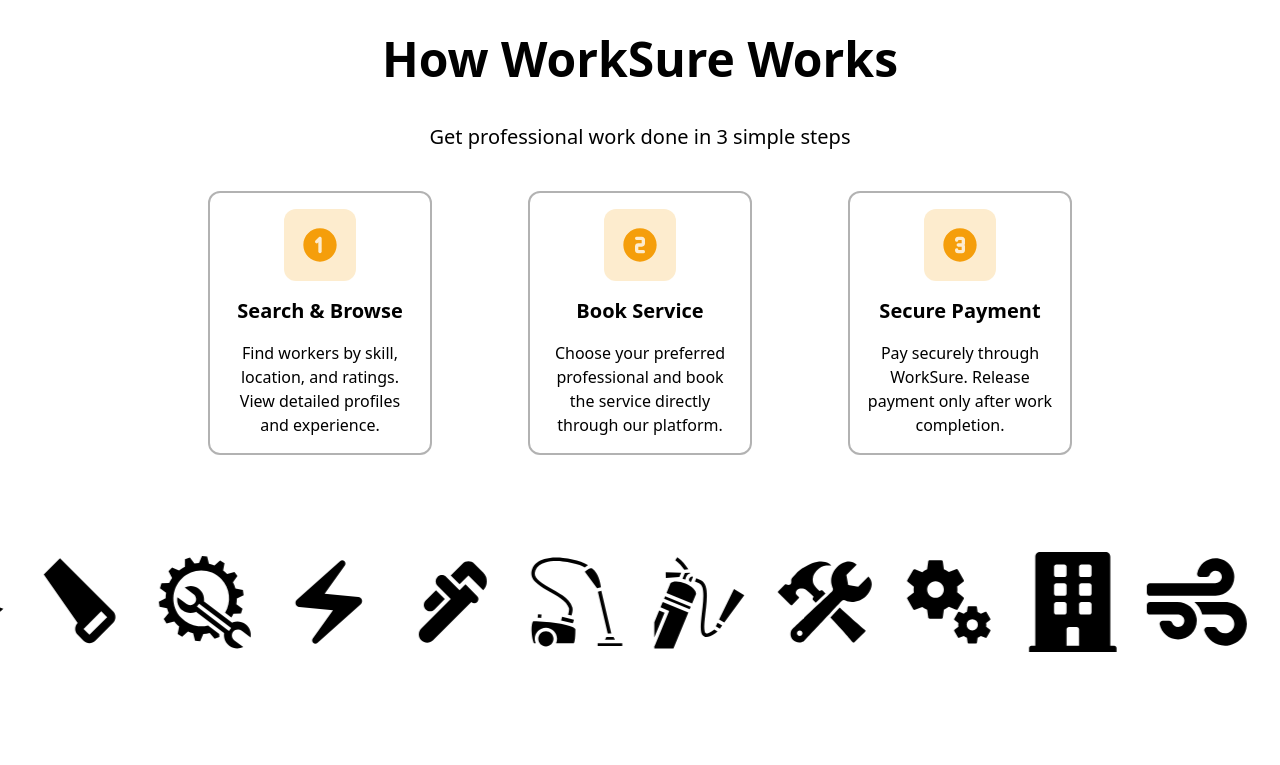
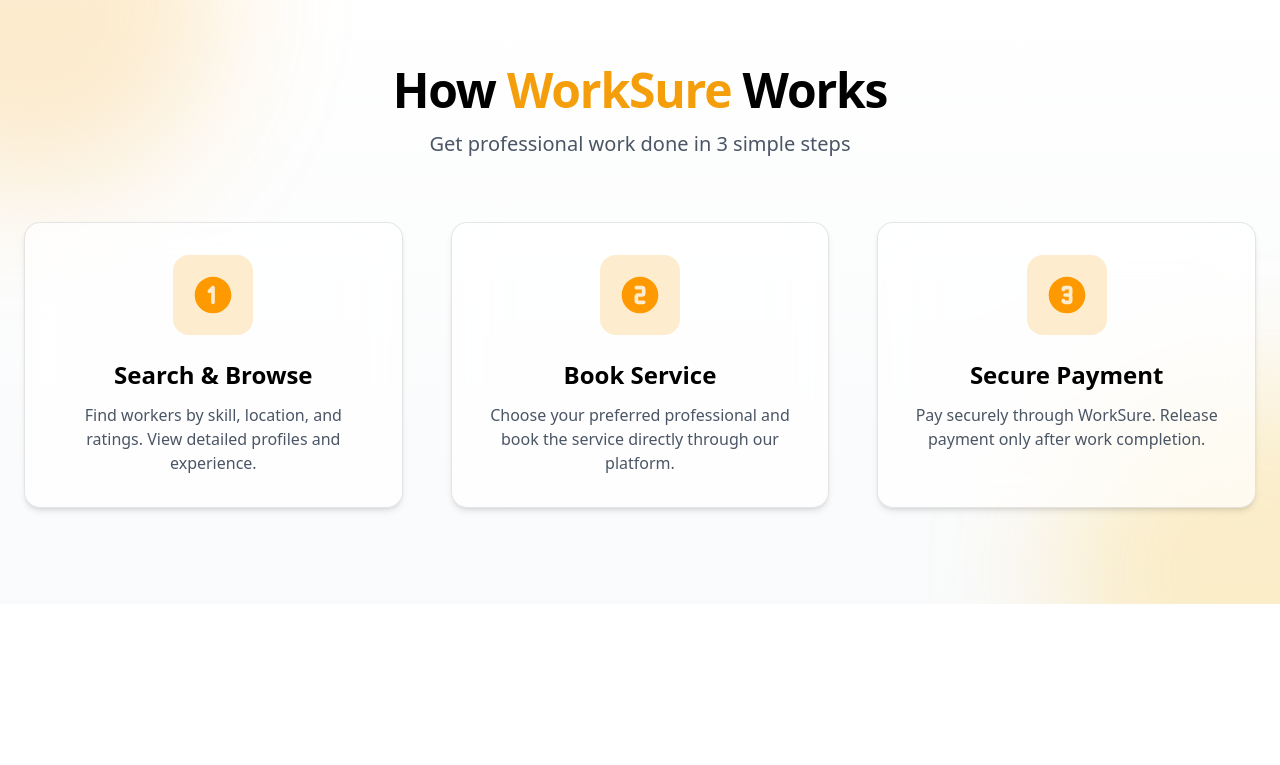
Before and after one commit to HasalKenula/WorkSure-frontend, a React (Vite) app: page / in a window 1280 px wide. Shown: the part 2480-3245 px from the top of the page. Built offline with nearby package versions, Linux system fonts and the light colour scheme.

Commit message:
modify the home page and LogoAnimation file and create the HowItWork

```diff
--- /dev/null
+++ b/src/components/HowItWorksSection.jsx
@@ -0,0 +1,92 @@
+import { motion } from "framer-motion";
+import {
+  TbCircleNumber1Filled,
+  TbCircleNumber2Filled,
+  TbCircleNumber3Filled,
+} from "react-icons/tb";
+
+export default function HowItWorksSection() {
+  return (
+    <section className="relative w-full py-24 bg-gradient-to-b from-white to-gray-50 overflow-hidden">
+
+      {/* Decorative Blur */}
+      <div className="absolute -top-40 -left-40 w-96 h-96 bg-primary/20 rounded-full blur-3xl"></div>
+      <div className="absolute -bottom-40 -right-40 w-96 h-96 bg-amber-400/20 rounded-full blur-3xl"></div>
+
+      <div className="relative max-w-7xl mx-auto px-6">
+
+        {/* Heading */}
+        <motion.div
+          initial={{ opacity: 0, y: 30 }}
+          whileInView={{ opacity: 1, y: 0 }}
+          transition={{ duration: 0.6 }}
+          viewport={{ once: true }}
+          className="text-center mb-16"
+        >
+          <h1 className="text-5xl font-extrabold tracking-tight">
+            How <span className="text-primary">WorkSure</span> Works
+          </h1>
+          <p className="mt-4 text-xl text-gray-600">
+            Get professional work done in 3 simple steps
+          </p>
+        </motion.div>
+
+        {/* Cards */}
+        <div className="grid grid-cols-1 md:grid-cols-3 gap-12">
+
+          {/* Card 1 */}
+          <motion.div
+            initial={{ opacity: 0, y: 40 }}
+            whileInView={{ opacity: 1, y: 0 }}
+            transition={{ duration: 0.6, delay: 0.1 }}
+            viewport={{ once: true }}
+            className="group relative bg-white/70 backdrop-blur-xl border border-black/10 rounded-2xl p-8 text-center shadow-md hover:shadow-2xl transition-all duration-500 hover:-translate-y-2"
+          >
+            <div className="mx-auto mb-6 flex items-center justify-center w-20 h-20 rounded-2xl bg-primary/20 group-hover:scale-110 transition-transform duration-300">
+              <TbCircleNumber1Filled size={44} className="text-amber-500" />
+            </div>
+            <h2 className="text-2xl font-bold mb-3">Search & Browse</h2>
+            <p className="text-gray-600">
+              Find workers by skill, location, and ratings. View detailed profiles and experience.
+            </p>
+          </motion.div>
+
+          {/* Card 2 */}
+          <motion.div
+            initial={{ opacity: 0, y: 40 }}
+            whileInView={{ opacity: 1, y: 0 }}
+            transition={{ duration: 0.6, delay: 0.2 }}
+            viewport={{ once: true }}
+            className="group relative bg-white/70 backdrop-blur-xl border border-black/10 rounded-2xl p-8 text-center shadow-md hover:shadow-2xl transition-all duration-500 hover:-translate-y-2"
+          >
+            <div className="mx-auto mb-6 flex items-center justify-center w-20 h-20 rounded-2xl bg-primary/20 group-hover:scale-110 transition-transform duration-300">
+              <TbCircleNumber2Filled size={44} className="text-amber-500" />
+            </div>
+            <h2 className="text-2xl font-bold mb-3">Book Service</h2>
+            <p className="text-gray-600">
+              Choose your preferred professional and book the service directly through our platform.
+            </p>
+          </motion.div>
+
+          {/* Card 3 */}
+          <motion.div
+            initial={{ opacity: 0, y: 40 }}
+            whileInView={{ opacity: 1, y: 0 }}
+            transition={{ duration: 0.6, delay: 0.3 }}
+            viewport={{ once: true }}
+            className="group relative bg-white/70 backdrop-blur-xl border border-black/10 rounded-2xl p-8 text-center shadow-md hover:shadow-2xl transition-all duration-500 hover:-translate-y-2"
+          >
+            <div className="mx-auto mb-6 flex items-center justify-center w-20 h-20 rounded-2xl bg-primary/20 group-hover:scale-110 transition-transform duration-300">
+              <TbCircleNumber3Filled size={44} className="text-amber-500" />
+            </div>
+            <h2 className="text-2xl font-bold mb-3">Secure Payment</h2>
+            <p className="text-gray-600">
+              Pay securely through WorkSure. Release payment only after work completion.
+            </p>
+          </motion.div>
+
+        </div>
+      </div>
+    </section>
+  );
+}
--- a/src/components/LogoAnimation.jsx
+++ b/src/components/LogoAnimation.jsx
@@ -9,21 +9,22 @@
     <div className="flex flex-col w-full h-[300px] overflow-hidden relative my-8">
 
       {/* Icons Row */}
-      <div className="ticker-icons flex absolute top-0 left-0 whitespace-nowrap">
+      <div className="ticker-icons flex absolute top-40 left-0 whitespace-nowrap">
         {[...Array(2)].map((_, i) => (
           <div key={i} className="flex gap-6">
-            <IoIosHammer color="#000000" size={100} />
-            <GiLargePaintBrush color="#000000" size={100} />
-            <MdCarpenter color="#000000" size={100} />
-            <GiAutoRepair color="#000000" size={100} />
-            <MdElectricBolt color="#000000" size={100} />
-            <MdOutlinePlumbing color="#000000" size={100} />
-            <GiVacuumCleaner color="#000000" size={100} />
-            <GiFireExtinguisher color="#000000" size={100} />
-            <IoIosConstruct color="#000000" size={100} />
-            <MdMiscellaneousServices color="#000000" size={100} />
-            <FaBuilding color="#000000" size={100} />
-            <FaWind color="#000000" size={100} />
+            <IoIosHammer color="#000000" size={60} />
+            <GiLargePaintBrush color="#000000" size={60} />
+            <MdCarpenter color="#000000" size={60} />
+            <GiAutoRepair color="#000000" size={60} />
+            <MdElectricBolt color="#000000" size={60} />
+            <MdOutlinePlumbing color="#000000" size={60} />
+            <GiVacuumCleaner color="#000000" size={60} />
+            <GiFireExtinguisher color="#000000" size={60} />
+            <IoIosConstruct color="#000000" size={60} />
+            <MdMiscellaneousServices color="#000000" size={60} />
+            <FaBuilding color="#000000" size={60} />
+            <FaWind color="#000000" size={60} />
+
           </div>
         ))}
       </div>
@@ -31,7 +32,7 @@
       {/* Text Row */}
       <div className="ticker-text flex absolute bottom-0 left-0 whitespace-nowrap">
         {[...Array(2)].map((_, i) => (
-          <div key={i} className="flex gap-12 text-8xl font-bold text-black">
+          <div key={i} className="flex gap-12 text-5xl font-bold text-black">
             <h1>Electrician</h1>
             <h1>Plumbers</h1>
             <h1>Capenters</h1>
--- a/src/pages/HomePage.jsx
+++ b/src/pages/HomePage.jsx
@@ -14,6 +14,7 @@
 import LogoAnimation from "../components/LogoAnimation";
 import Footer from "../components/Footer";
 import PremiumHeroSection from "../components/PremiumHeroSection";
+import HowItWorksSection from "../components/HowItWorksSection";
 export default function HomePage() {
     const { logout } = useAuth()
     const [loading, setLoading] = useState(true);
@@ -62,6 +63,7 @@
 
                     </div>
                 </section>
+
 
                 <section className="w-full h-[1700px] md:h-[1100px]  flex items-center justify-center">
                     <div className=" mx-auto flex flex-col md:flex-col items-center p-6 gap-10 ">
@@ -205,7 +207,7 @@
                     </div>
                 </section>
 
-
+                {/*
                 <section>
                     <div className="w-full h-[1300px] md:h-[550px]  flex justify-center items-center ">
                         <div className="mx-auto flex flex-col items-center justify-center gap-10">
@@ -232,8 +234,9 @@
                             </div>
                         </div>
                     </div>
-                </section>
+                </section> */}
                 {/*<PremiumHeroSection/>*/}
+                <HowItWorksSection/>
 
                 < LogoAnimation />
 
```
